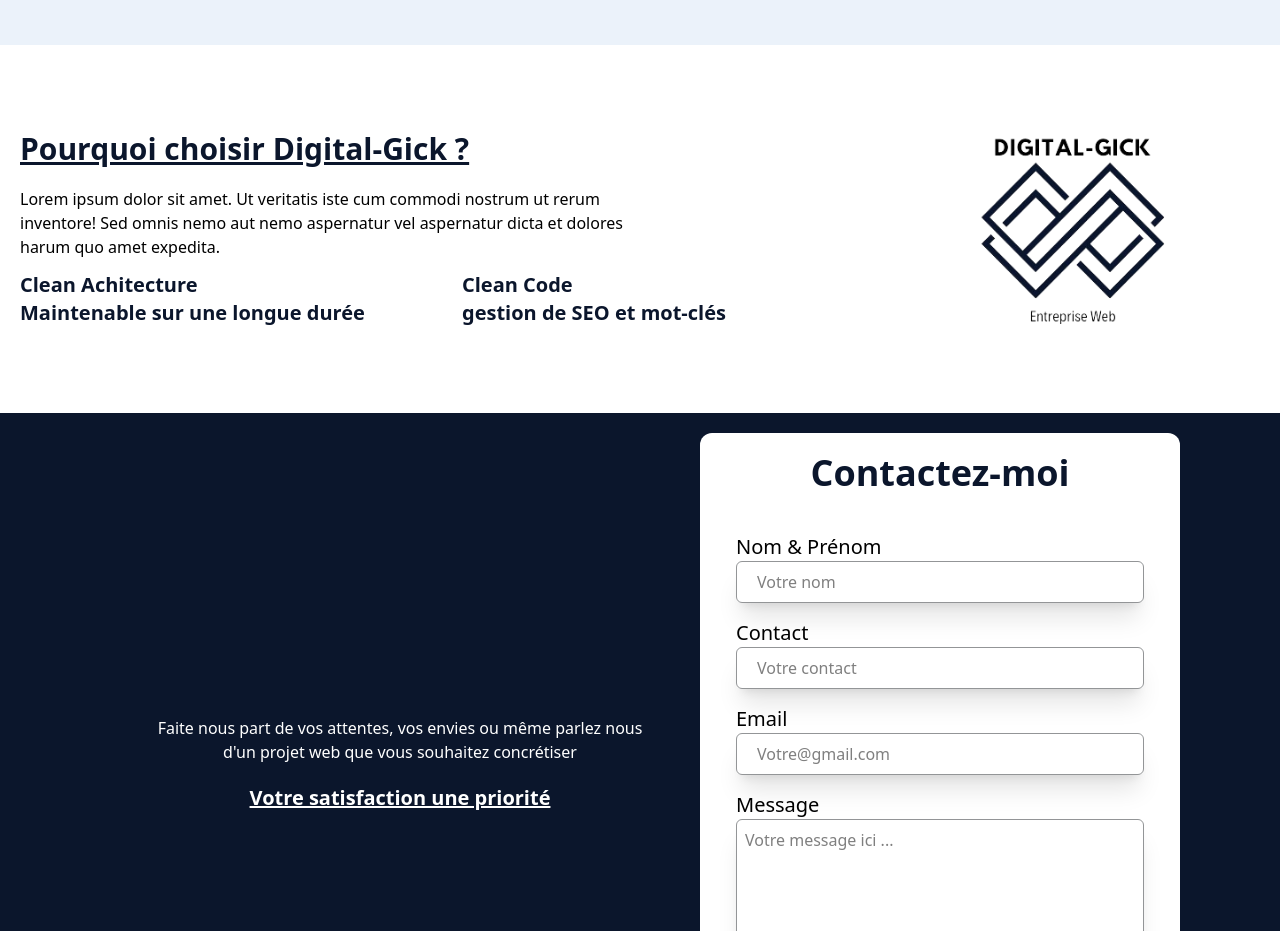
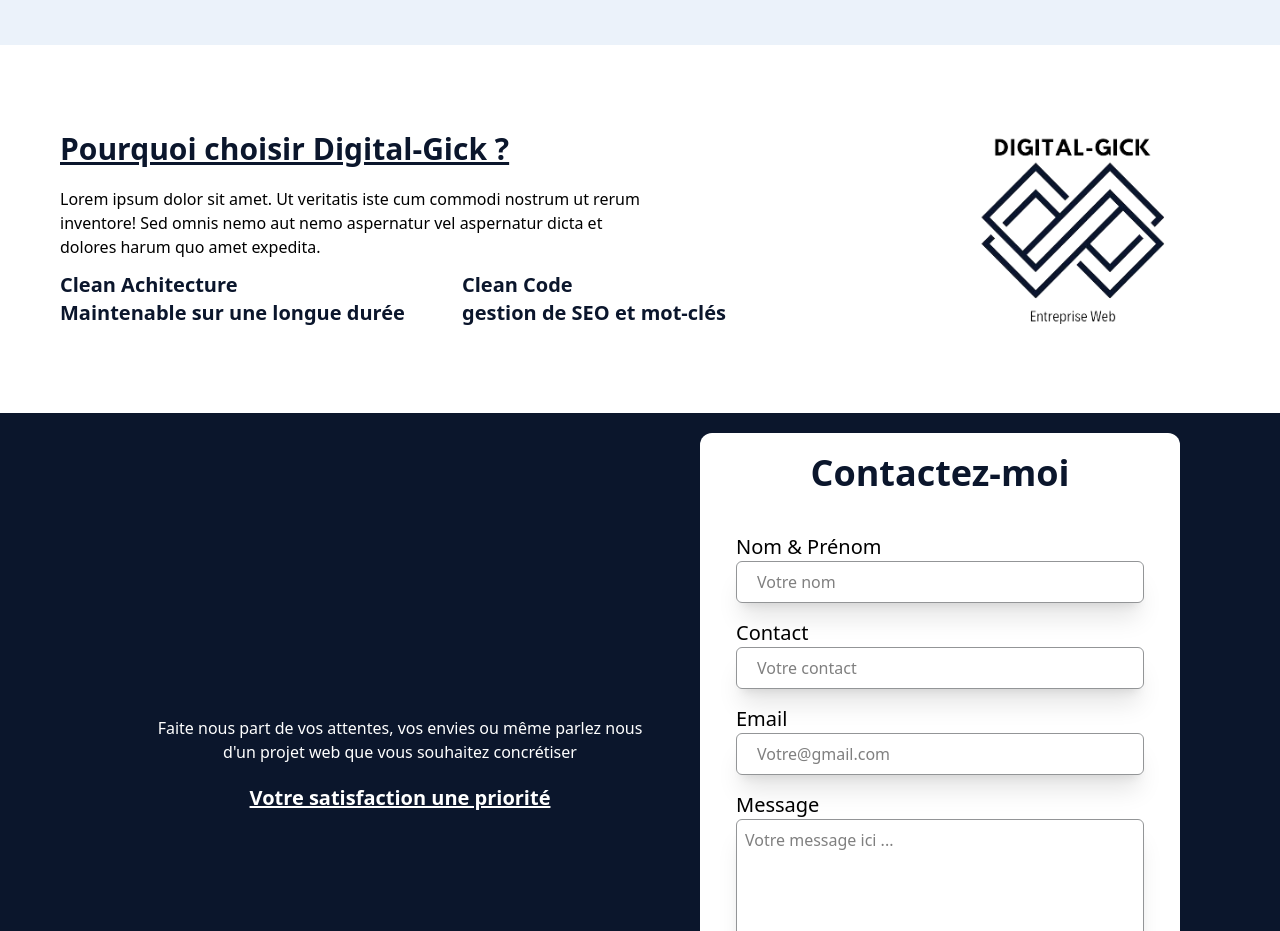
Before and after one commit to Beliskony/Portfolio, a React (Vite) app: page / in a window 1280 px wide. Shown: the part 4740-5671 px from the top of the page. Built offline with nearby package versions, Linux system fonts and the light colour scheme.

Commit message:
rebuild two

```diff
--- a/src/components/PourquoiNous.tsx
+++ b/src/components/PourquoiNous.tsx
@@ -2,7 +2,7 @@
 const PourquoiNous = () => {
     return (
         <section className="w-full justify-center items-center bg-white  flex flex-row py-20 px-20 md:flex-row md:px-5 lg:flex-row max-sm:flex-col max-sm:px-5 max-sm:gap-y-10">
-          <div className="w-[60%] flex flex-col text-left justify-between items-center gap-y-5 md:w-[70%] max-sm:w-full">
+          <div className="w-[60%] flex flex-col text-left justify-between items-center gap-y-5 md:w-[70%] max-sm:w-full lg:px-10">
                 <h1 className="text-3xl w-full text-left font-bold text-[#0B162C] underline max-sm:text-xl">Pourquoi choisir Digital-Gick ?</h1>
                 <div className="flex flex-col justify-center items-left w-full">
                     <p className="w-[75%] text-left">Lorem ipsum dolor sit amet. Ut veritatis iste cum commodi nostrum ut rerum inventore! Sed omnis nemo
```
